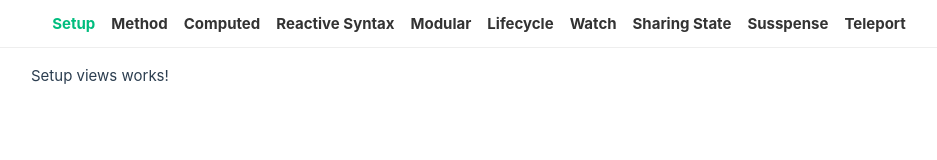
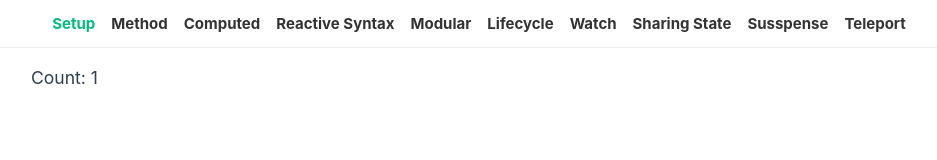
Before and after one commit to khanhtl/training-vue3-01-basic, a Vue app: page / in a window 1280 px wide. Shown: the top 160 px of the page, without its empty margins (161-1098 px from the left). Built offline with nearby package versions, Linux system fonts and the light colour scheme.

Commit message:
first line of code

```diff
--- a/src/router/index.ts
+++ b/src/router/index.ts
@@ -1,4 +1,3 @@
-import SetupView from '@/views/SetupView.vue';
 import { lessons } from './../shared';
 import { createRouter, createWebHistory, type RouteRecordRaw } from 'vue-router'
 
--- a/src/views/SetupView.vue
+++ b/src/views/SetupView.vue
@@ -1,9 +1,12 @@
 <script setup lang="ts">
+import { ref } from 'vue';
 
+
+const count=ref(1);
 </script>
 
 <template>
-Setup views works!
+<h3>Count: {{ count }}</h3>
 </template>
 
 <style scoped>
```
